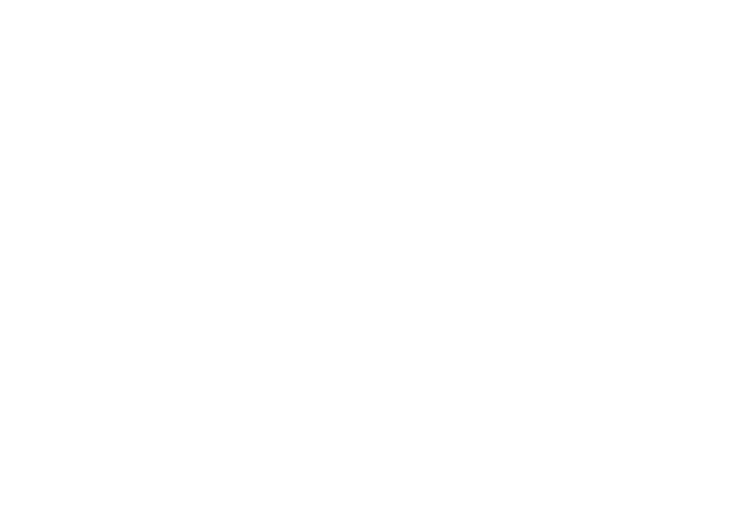
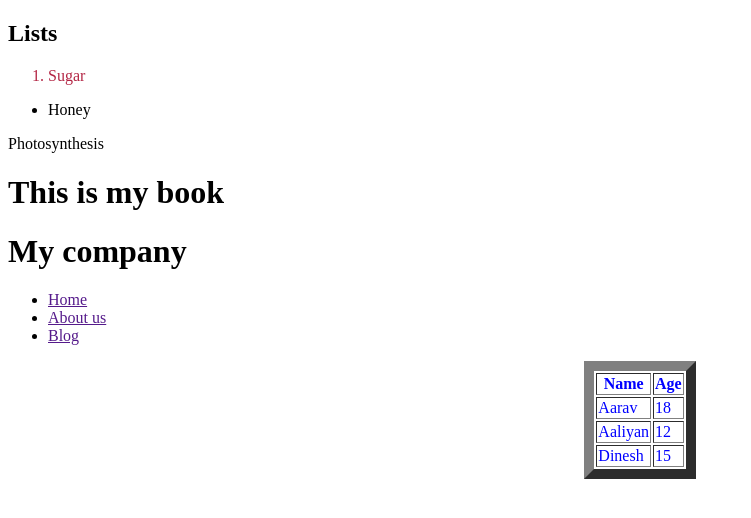
Before and after one commit to Aaravvii/HTML, a plain HTML site: page index.html in a window 1280 px wide. Shown: the whole page, without its empty margins (0-751 px from the left). Drawn offline with Linux system fonts and the light colour scheme.

Commit message:
Initial commit

```diff
--- a/index.html
+++ b/index.html
@@ -3,9 +3,51 @@
 <head>
     <meta charset="UTF-8">
     <meta name="viewport" content="width=device-width, initial-scale=1.0">
-    <title>Document</title>
+    <title>Table</title>
 </head>
 <body>
+<table border="10" align="center" style="color: blue;">
+    <tr>
+        <th>Name</th>
+        <th>Age</th>
+    </tr>
+    <tr>
+        <td>Aarav</td>
+        <td>18</td>
+    </tr>
+    <tr>
+        <td>Aaliyan</td>
+        <td>12</td>
+    </tr>
+    <tr>
+        <td>Dinesh</td>
+        <td>15</td>
+    </tr>
+    <h2>Lists</h2>
+    <ol style="color: rgb(179, 37, 68);">
+        <li>Sugar</li>
+    </ol>
+    <ul>
+        <li>Honey</li>
+    </ul>
+    <dt>
+        <dl>Photosynthesis</dl>
+    </dt>
+         <div>
+            <h1>This is my book</h1>
+         </div>
+         <header>
+            <h1>My company</h1>
+            <nav>
+                <ul>
+                    <li> <a href="">Home</a></li>
+                    <li> <a href="">About us</a></li>
+                    <li> <a href="">Blog</a></li>
 
+                </ul>
+            </nav>
+         </header>
+
+</table>
 </body>
 </html>
```
Also changed, not shown: Untitled-1.html (added, +28 -0 lines), 1 other file.
